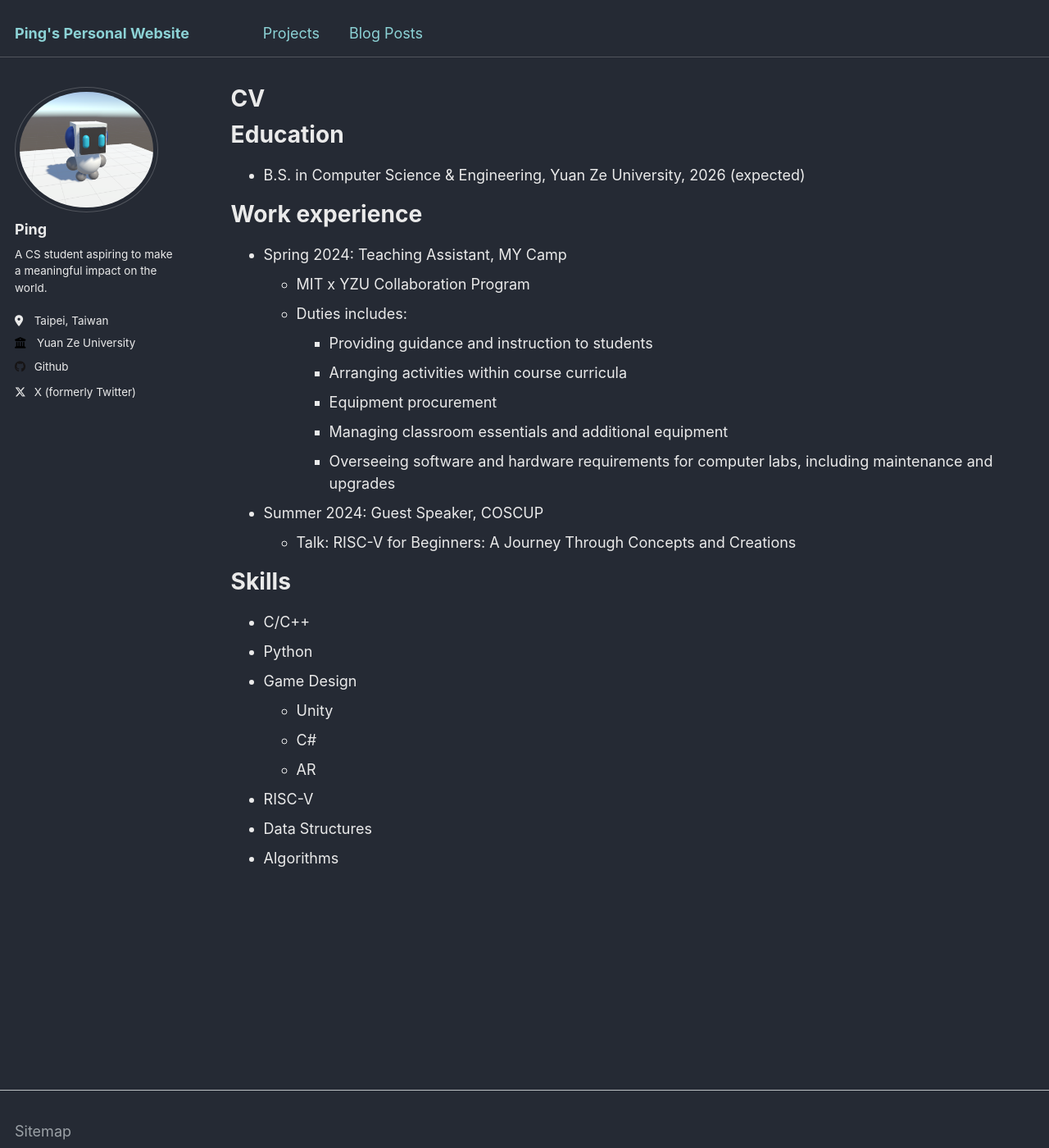
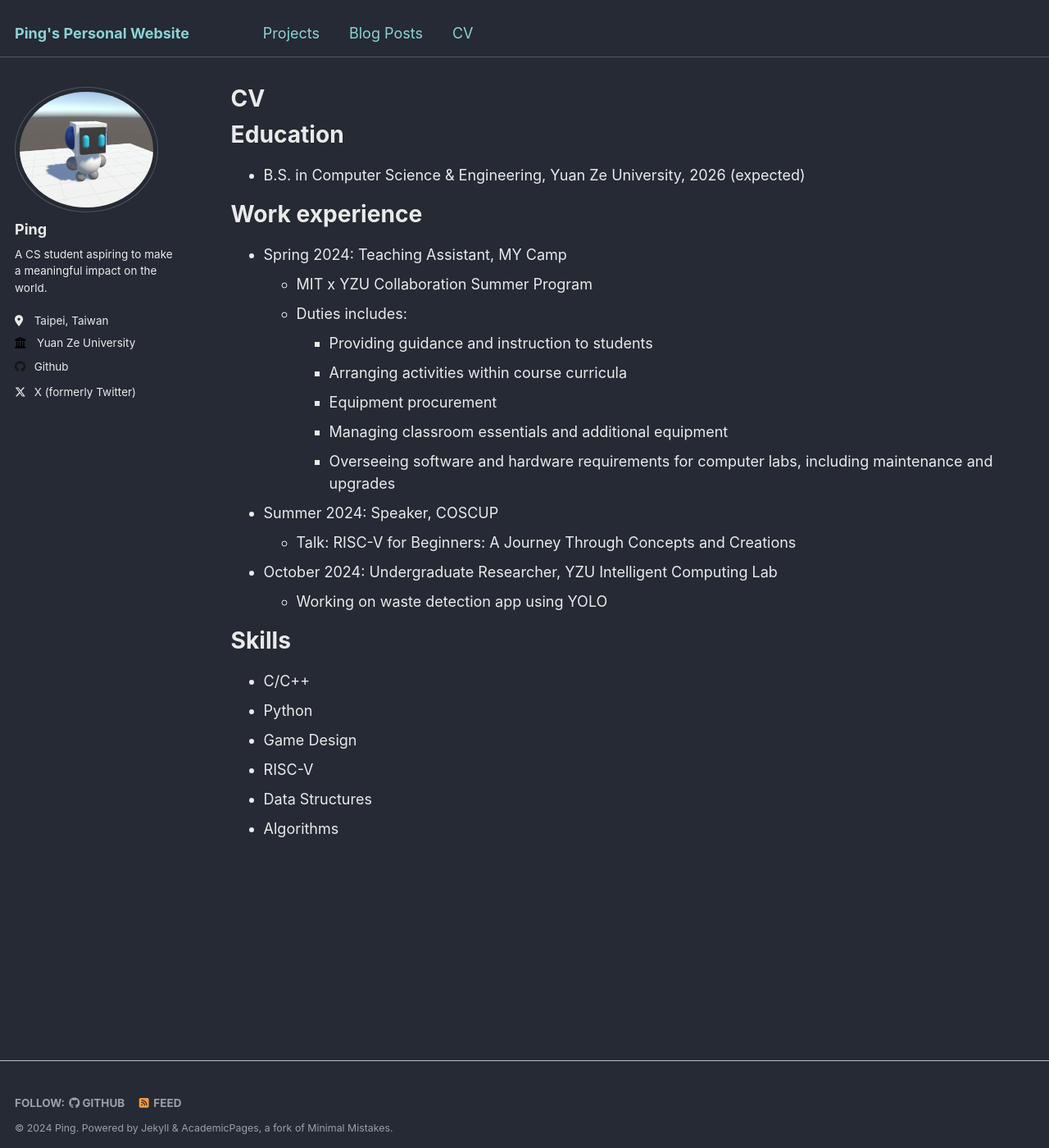
Before and after one commit to 400Ping/400Ping.github.io, a Jekyll site: the page built from _pages/cv.md, in a window 1280 px wide and 1400 px high. Shown: the whole window at 82% size. Built offline with Jekyll 4.4.1, drawn with Linux system fonts in a browser that asks for light colours.

Commit message:
Update website layouts and cv
Signed-off-by: 400Ping <43886578+400Ping@users.noreply.github.com>

```diff
--- a/_config.yml
+++ b/_config.yml
@@ -261,10 +261,10 @@ defaults:
       author_profile: true
       share: true
       comments: true
-  # _portfolio
+  # _projects
   - scope:
       path: ""
-      type: portfolio
+      type: projects
     values:
       layout: single
       author_profile: true
--- a/_data/navigation.yml
+++ b/_data/navigation.yml
@@ -6,7 +6,10 @@
 
 main:
   - title: "Projects"
-    url: /portfolio/
+    url: /projects/
 
   - title: "Blog Posts"
     url: /year-archive/
+
+  - title: "CV"
+    url: /cv/
--- a/_includes/footer/custom.html
+++ b/_includes/footer/custom.html
@@ -1,3 +1,2 @@
 <!-- start custom footer snippets -->
-<a href="/sitemap/">Sitemap</a>
 <!-- end custom footer snippets -->
--- a/_pages/cv.md
+++ b/_pages/cv.md
@@ -16,7 +16,7 @@ Education
 Work experience
 ======
 * Spring 2024: Teaching Assistant, MY Camp
-  * MIT x YZU Collaboration Program
+  * MIT x YZU Collaboration Summer Program
   * Duties includes:
     * Providing guidance and instruction to students
     * Arranging activities within course curricula
@@ -24,17 +24,17 @@ Work experience
     * Managing classroom essentials and additional equipment
     * Overseeing software and hardware requirements for computer labs, including maintenance and upgrades
 
-* Summer 2024: Guest Speaker, COSCUP
+* Summer 2024: Speaker, COSCUP
   * Talk: RISC-V for Beginners: A Journey Through Concepts and Creations
+
+* October 2024: Undergraduate Researcher, YZU Intelligent Computing Lab
+  * Working on waste detection app using YOLO
 
 Skills
 ======
 * C/C++
 * Python
 * Game Design
-  * Unity
-  * C#
-  * AR
 * RISC-V
 * Data Structures
 * Algorithms
```
Also changed, not shown: _pages/about.md (+2 -4 lines).
